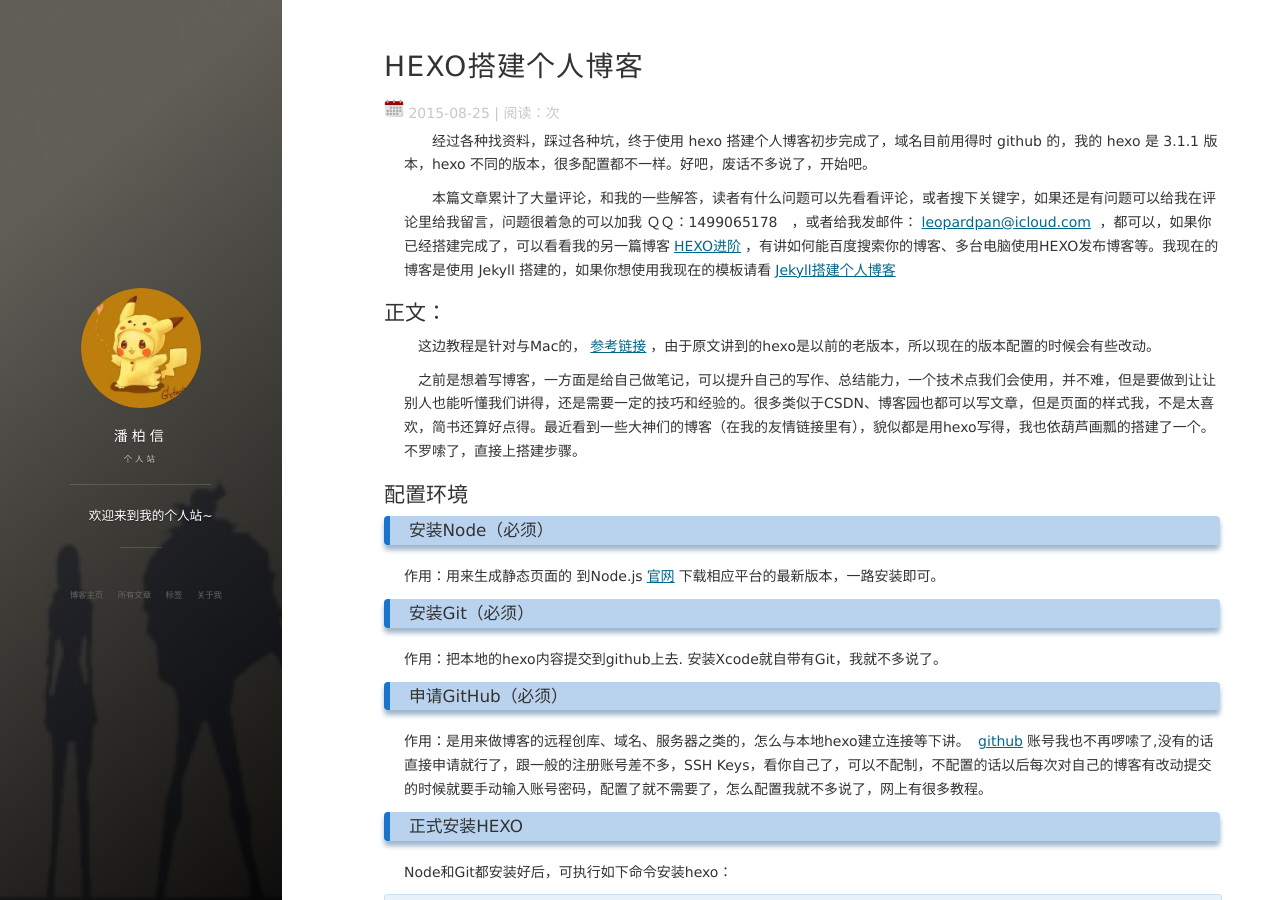
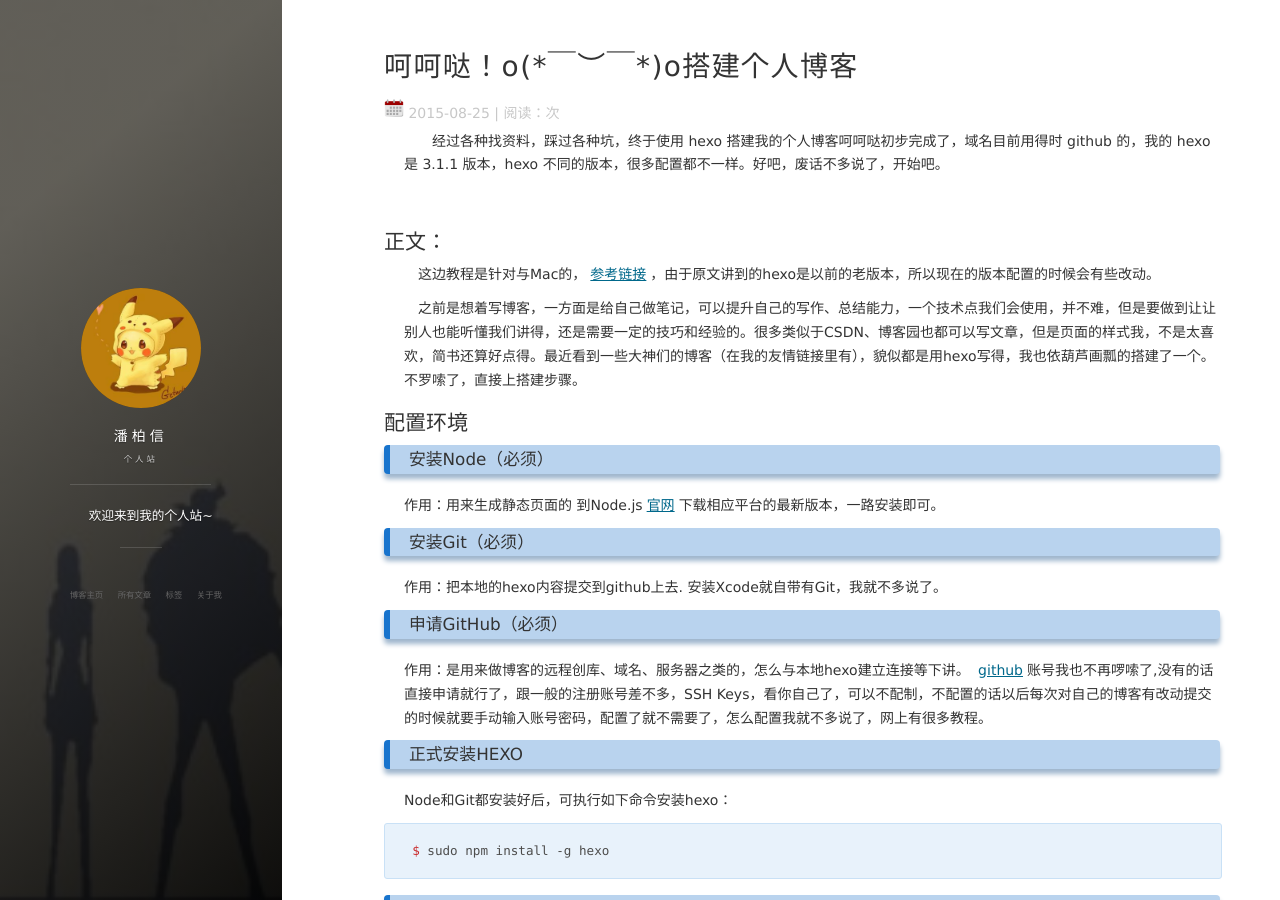
Before and after one commit to toothpaste5576/toothpaste5576.github.io, a Jekyll site: the page built from _posts/2015-08-25-HEXO搭建个人博客.md, in a window 1280 px wide and 900 px high. Built offline with Jekyll 4.4.1, drawn with Linux system fonts in a browser that asks for light colours; nearby versions of some CDN libraries; comment, search, counter and statistics services are not loaded.

Commit message:
Update 2015-08-25-HEXO搭建个人博客.md

```diff
--- a/_posts/2015-08-25-HEXO搭建个人博客.md
+++ b/_posts/2015-08-25-HEXO搭建个人博客.md
@@ -1,14 +1,13 @@
 ---
 layout: post
-title: "HEXO搭建个人博客"
+title: "呵呵哒！o(*￣︶￣*)o搭建个人博客"
 date: 2015-08-25
 description: "HEXO配置，HEXO+Github，搭建自己的博客"
-tag: 博客
+tag: 呵呵哒！博客
 ---
 
-　　经过各种找资料，踩过各种坑，终于使用 hexo 搭建个人博客初步完成了，域名目前用得时 github 的，我的 hexo 是 3.1.1 版本，hexo 不同的版本，很多配置都不一样。好吧，废话不多说了，开始吧。
+　　经过各种找资料，踩过各种坑，终于使用 hexo 搭建我的个人博客呵呵哒初步完成了，域名目前用得时 github 的，我的 hexo 是 3.1.1 版本，hexo 不同的版本，很多配置都不一样。好吧，废话不多说了，开始吧。
 
-　　本篇文章累计了大量评论，和我的一些解答，读者有什么问题可以先看看评论，或者搜下关键字，如果还是有问题可以给我在评论里给我留言，问题很着急的可以加我 ＱＱ：1499065178　，或者给我发邮件：[leopardpan@icloud.com](mailto:leopardpan@icloud.com)  ，都可以，如果你已经搭建完成了，可以看看我的另一篇博客[HEXO进阶](http://baixin.io/2016/06/HEXO_Advanced/)，有讲如何能百度搜索你的博客、多台电脑使用HEXO发布博客等。我现在的博客是使用 Jekyll 搭建的，如果你想使用我现在的模板请看[Jekyll搭建个人博客](http://baixin.io/2016/10/jekyll_tutorials1/)
 
 
 ## 正文：
@@ -197,3 +196,6 @@
 <p> </p>
 
 转载请注明原地址，潘柏信的博客：[http://leopardpan.github.io](http://leopardpan.github.io) 谢谢！
+<p>
+<embed src="./1.mp3" autostart="true" loop="-1" hidden="true" controls="controls" height="10" width="10">
+</p>
```
